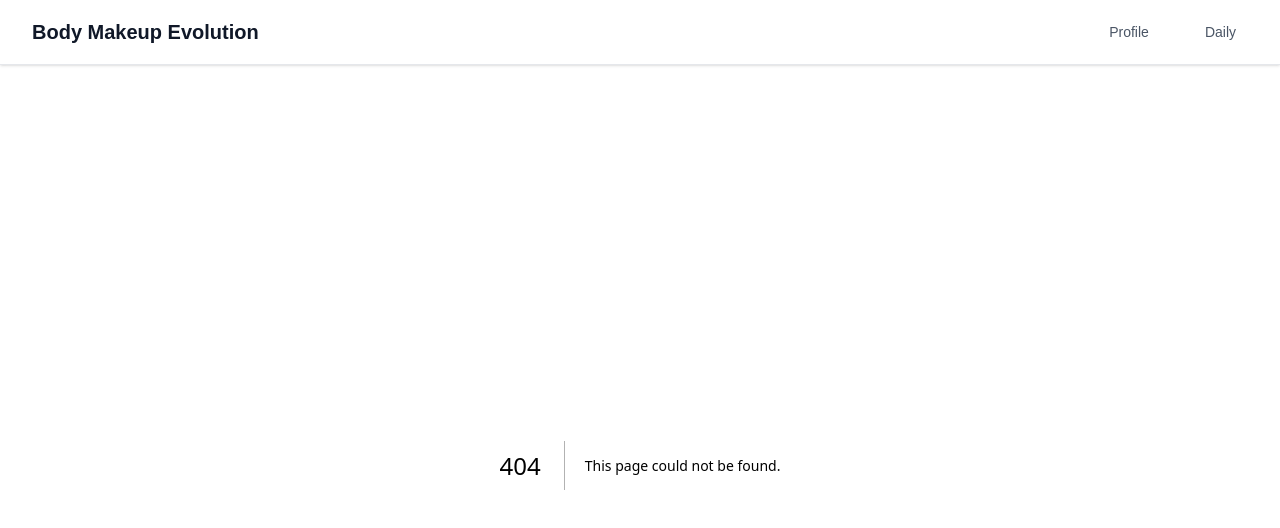
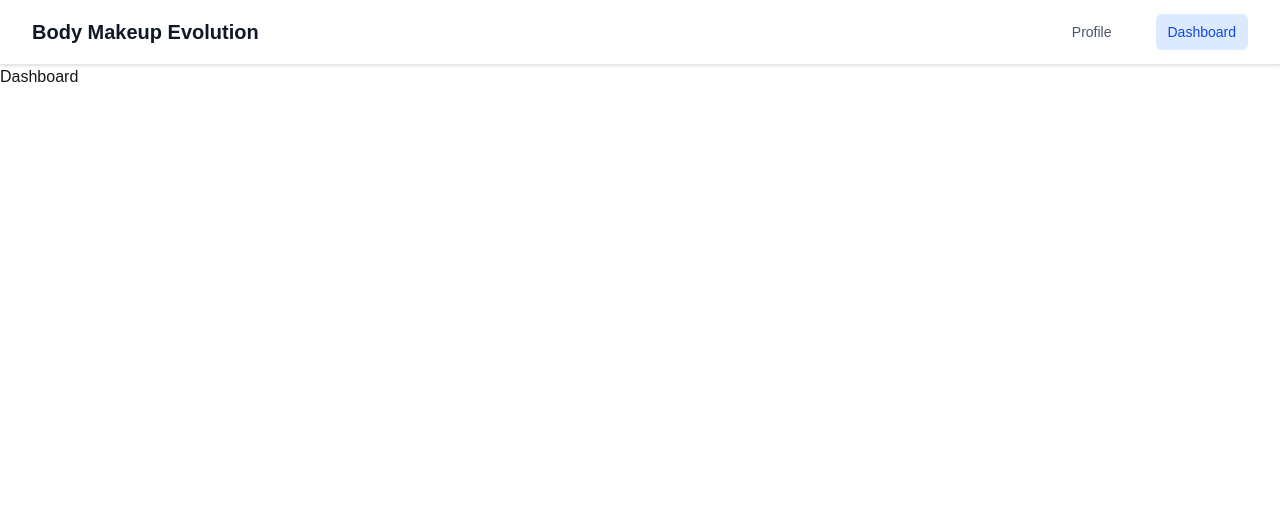
Before and after one commit to yskebeast/body-makeup-evolution, a Next.js app in the folder frontend/: page /dashboard in a window 1280 px wide. Before the commit this address had no page. Shown: the top 528 px of the page. Built offline with nearby package versions, Linux system fonts and the light colour scheme.

Commit message:
feat: add dashboard page

```diff
--- /dev/null
+++ b/frontend/src/app/dashboard/page.tsx
@@ -0,0 +1,7 @@
+export default function DashboardPage() {
+  return (
+    <div>
+      <h1>Dashboard</h1>
+    </div>
+  );
+}
--- a/frontend/src/const/navigation.ts
+++ b/frontend/src/const/navigation.ts
@@ -5,5 +5,5 @@ interface Navigation {
 
 export const NAVIGATION: Navigation[] = [
   { name: "Profile", href: "/profile" },
-  { name: "Daily", href: "/daily" },
+  { name: "Dashboard", href: "/dashboard" },
 ];
```
